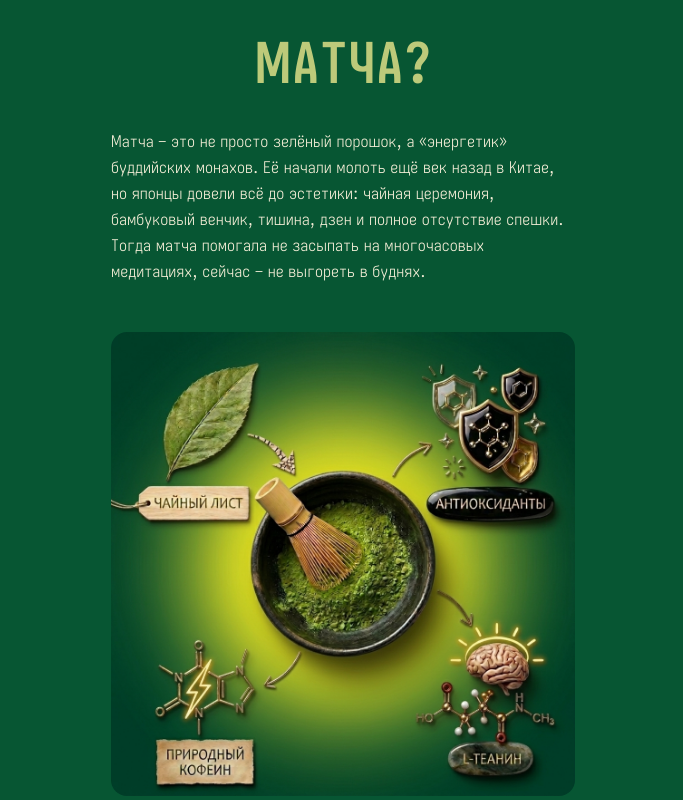
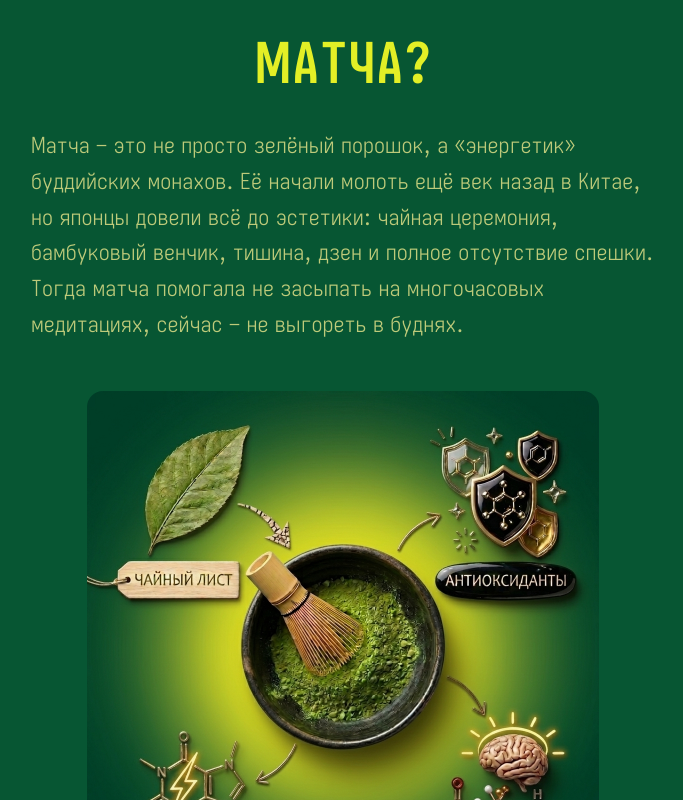
Before and after one commit to bavayra/matcha-cafe, a React (Vite) app: page / in a window 1280 px wide. Shown: the part 1780-2580 px from the top of the page, without its empty margins (297-980 px from the left). Built offline with nearby package versions, Linux system fonts and the light colour scheme; the HTML template or start-up script is replaced by a standard one.

Commit message:
style(History): changed h2's color. Created css class for text blocks' font size and increased font size for all the screens. FOr screens >= md increased w of the container while imgs remain the same w and set margin-x to auto

```diff
--- a/src/components/History/History.tsx
+++ b/src/components/History/History.tsx
@@ -17,20 +17,22 @@ const photos = [matchaGoodImg, matchaProductsImg]
 
 export default function History() {
   return (
-    <section id="history" className="py-16 bg-[var(--green-main)] text-[var(--yellow-text)]">
-      <div className="max-w-lg mx-auto px-6 flex flex-col gap-6">
-        <h2 className="section-title font-bold text-center">МАТЧА?</h2>
+    <section id="history" className="py-16 bg-[var(--green-main)] ">
+      <div className="max-w-lg md:max-w-2xl mx-auto px-6 flex flex-col gap-6">
+        <h2 className="section-title font-bold text-center text-[var(--yellow-main)]">МАТЧА?</h2>
 
         {blocks.map((block, i) => (
           <div key={i} className="flex flex-col gap-6">
-            <p className="font-light leading-relaxed text-cream-200">{block.text}</p>
+            <p className="font-light leading-relaxed text-[var(--yellow-text)] history-font-size">
+              {block.text}
+            </p>
 
             {/* Photo between blocks, but not after the last one */}
             {i < photos.length && (
               <img
                 src={photos[i]}
                 alt="История матчи, ее польза и продукты"
-                className="rounded-2xl w-full object-cover my-6"
+                className="rounded-2xl w-full md:max-w-lg mx-auto object-cover my-6"
               />
             )}
           </div>
--- a/src/index.css
+++ b/src/index.css
@@ -175,6 +175,9 @@
   .drink-quantity {
     font-size: 1.25rem;
   }
+  .history-font-size {
+    font-size: 1.125rem;
+  }
 }
 
 /* ── Utilities ── */
@@ -215,6 +218,9 @@
     }
     .drink-price {
       font-size: 1.5rem;
+    }
+    .history-font-size {
+      font-size: 1.375rem;
     }
   }
 }
```
